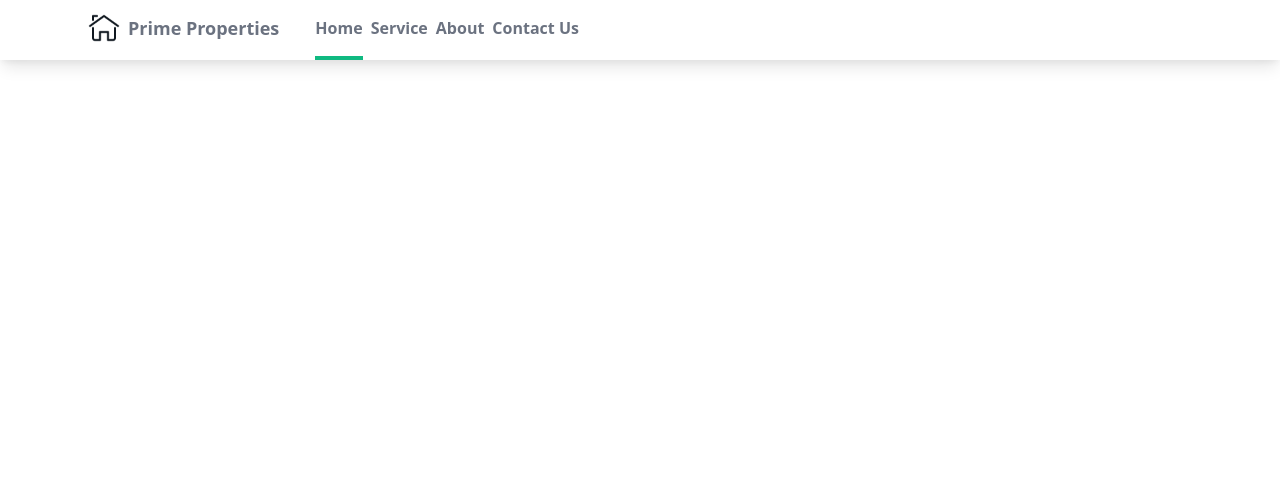
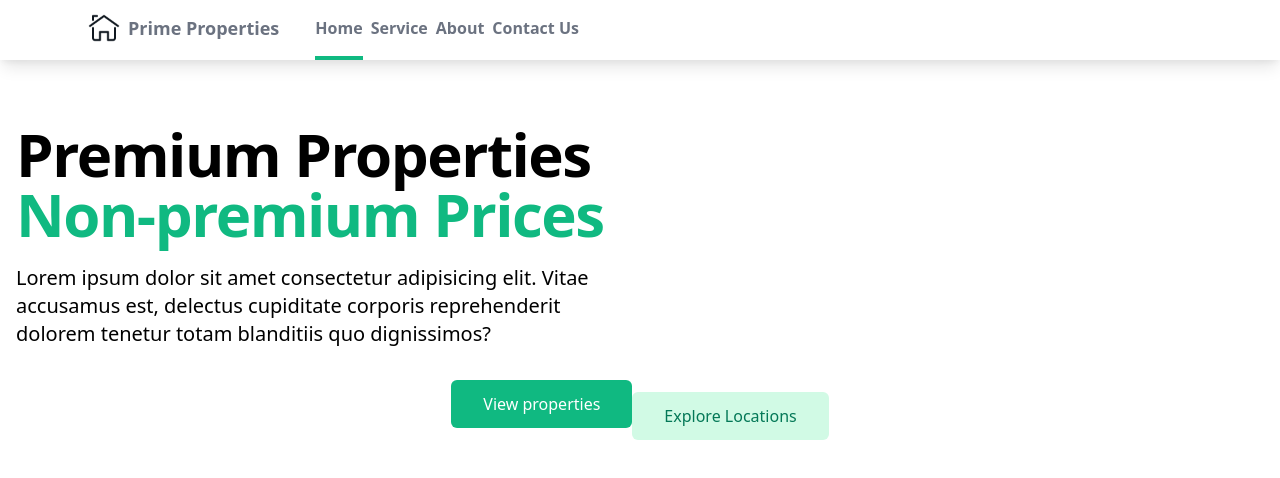
Before and after one commit to SalimKobi/Tailwind_Practice, a website: page public/index.html in a window 1280 px wide. Drawn offline with nearby package versions, Linux system fonts and the light colour scheme; files that its build step writes are made by us from their sources.

Commit message:
made some changes

```diff
--- a/public/index.html
+++ b/public/index.html
@@ -5,6 +5,7 @@
     <title>Tailwind</title>
   </head>
   <body>
+    <!-- Navbar -->
     <nav class="bg-white shadow-lg">
       <div class="max-w-6xl m-auto px-4">
         <div class="flex justify-between">
@@ -43,5 +44,40 @@
         </div>
       </div>
     </nav>
+
+    <!-- Site banner -->
+    <main class="mt-10 px-4 md:mt-16">
+      <div class="sm:text-center lg:text-left">
+        <h1
+          class="tracking-tight font-extrabold text-4xl sm:text-5xl md:text-6xl"
+        >
+          <span class="block">Premium Properties</span>
+          <span class="block text-green-500">Non-premium Prices</span>
+        </h1>
+        <p
+          class="mt-3 text-base text-grey-500 md:text-xl md:mt-5 sm:mt-5 sm:text-lg sm:max-w-xl sm:mx-auto lg:mx-0"
+        >
+          Lorem ipsum dolor sit amet consectetur adipisicing elit. Vitae
+          accusamus est, delectus cupiditate corporis reprehenderit dolorem
+          tenetur totam blanditiis quo dignissimos?
+        </p>
+        <div class="mt-5 sm:mt-8 sm:flex sm:justify-center">
+          <div>
+            <a
+              class="flex justify-center rounded-md bg-green-500 text-white px-8 py-3"
+              href=""
+              >View properties</a
+            >
+          </div>
+          <div class="mt-3">
+            <a
+              class="flex justify-center rounded-md bg-green-100 text-green-700 px-8 py-3"
+              href=""
+              >Explore Locations</a
+            >
+          </div>
+        </div>
+      </div>
+    </main>
   </body>
 </html>
```
